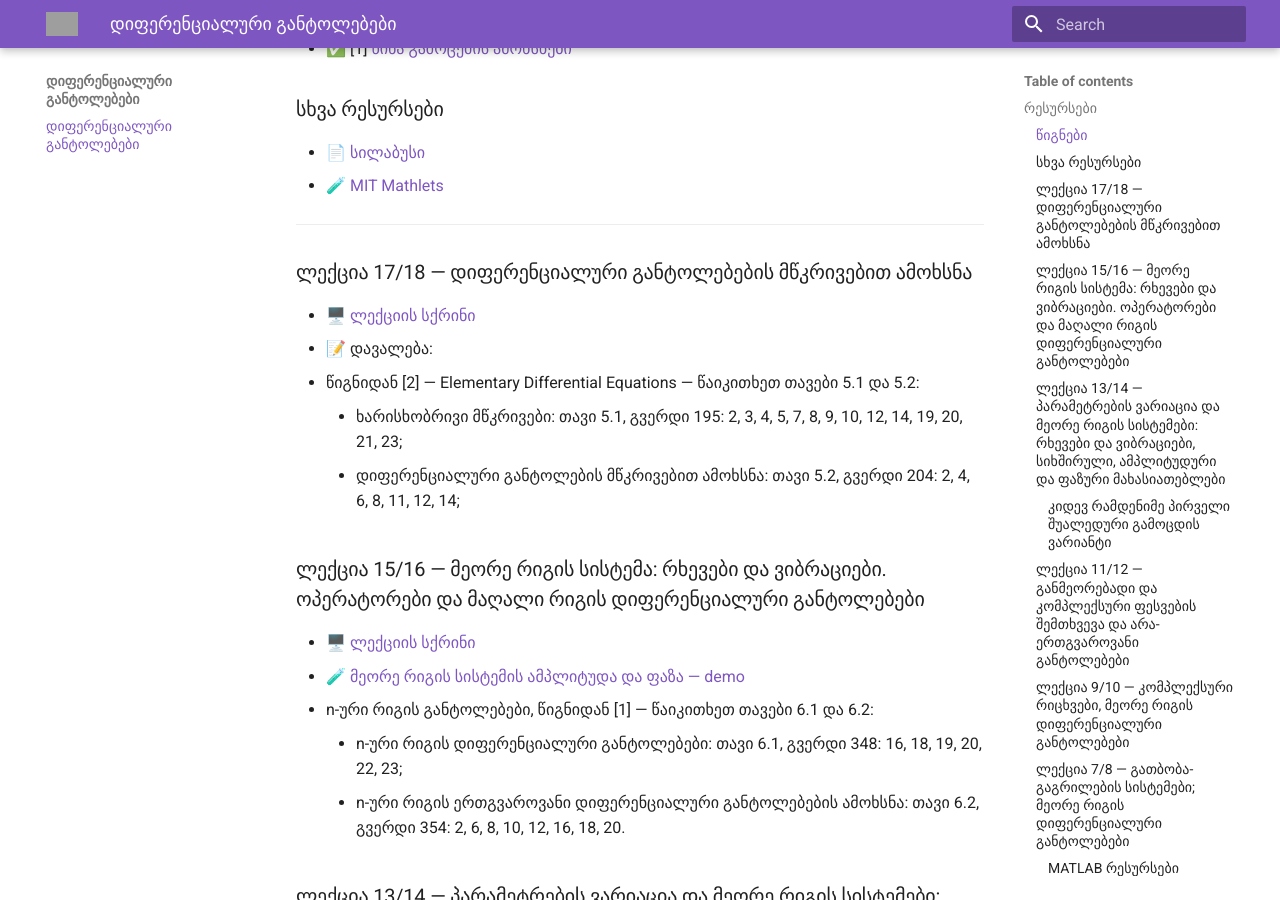
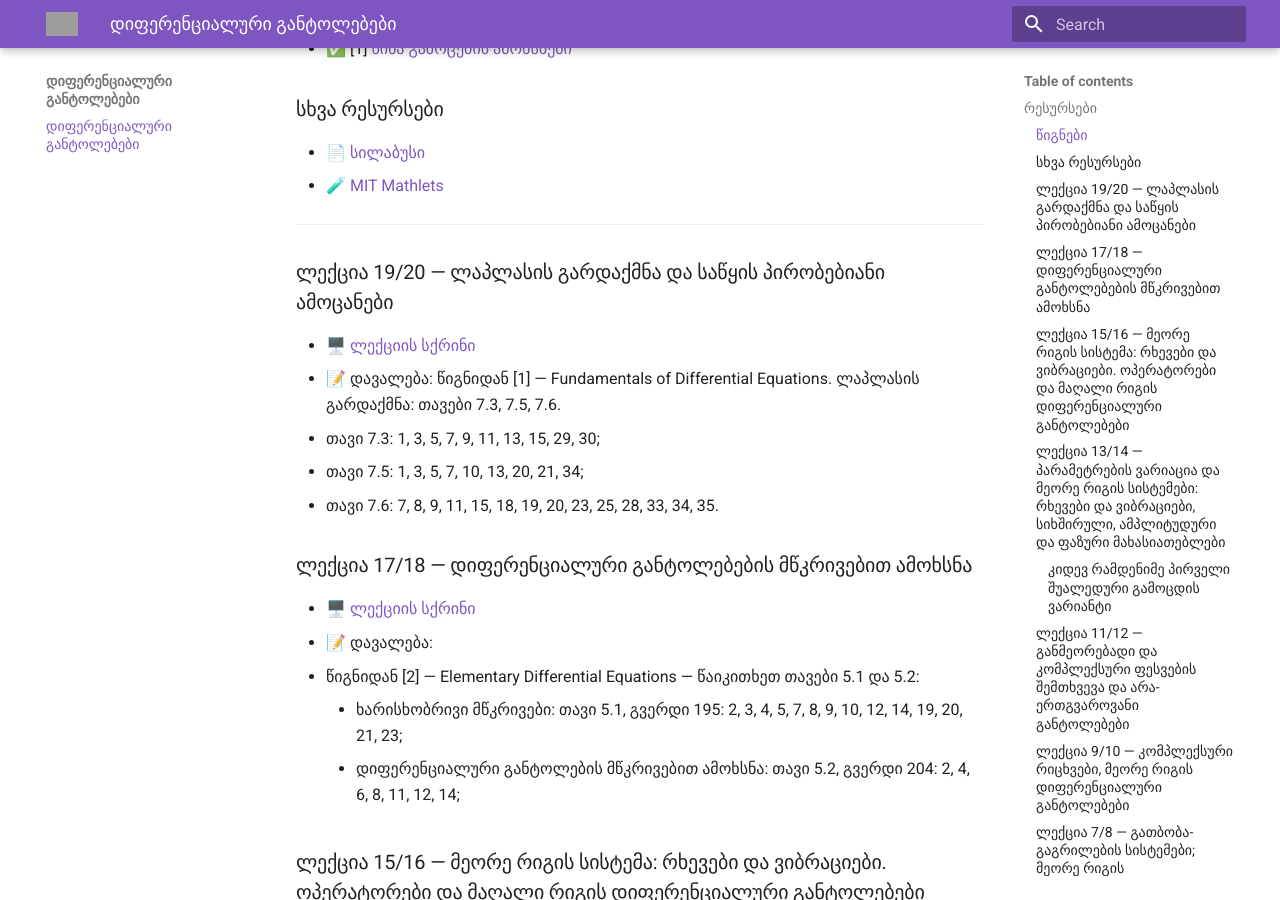
Before and after one commit to gugavar/differential-equations-fall-2026-agruni, an MkDocs documentation site: the page built from docs/index.md, in a window 1280 px wide and 900 px high, scrolled down 367 px. Built offline with MkDocs 1.6.1 and Material for MkDocs 9.7.7, drawn with Linux system fonts in a browser that asks for light colours; grey boxes are pictures that could not be loaded.

Commit message:
Update index.md

```diff
--- a/docs/index.md
+++ b/docs/index.md
@@ -16,6 +16,14 @@
 
 
 ---
+### ლექცია 19/20 — ლაპლასის გარდაქმნა და საწყის პირობებიანი ამოცანები
+
+- 🖥️ [ლექციის სქრინი](https://drive.google.com/file/d/19VdLXENGyhNEJWpY6xMAyc1WU_wOJ1Og/view?usp=drive_link)
+- 📝 დავალება: წიგნიდან [1] — Fundamentals of Differential Equations. ლაპლასის გარდაქმნა: თავები 7.3, 7.5, 7.6.
+  - თავი 7.3: 1, 3, 5, 7, 9, 11, 13, 15, 29, 30;
+  - თავი 7.5: 1, 3, 5, 7, 10, 13, 20, 21, 34;
+  - თავი 7.6: 7, 8, 9, 11, 15, 18, 19, 20, 23, 25, 28, 33, 34, 35.
+
 ### ლექცია 17/18 — დიფერენციალური განტოლებების მწკრივებით ამოხსნა
 
 - 🖥️ [ლექციის სქრინი]()
```
